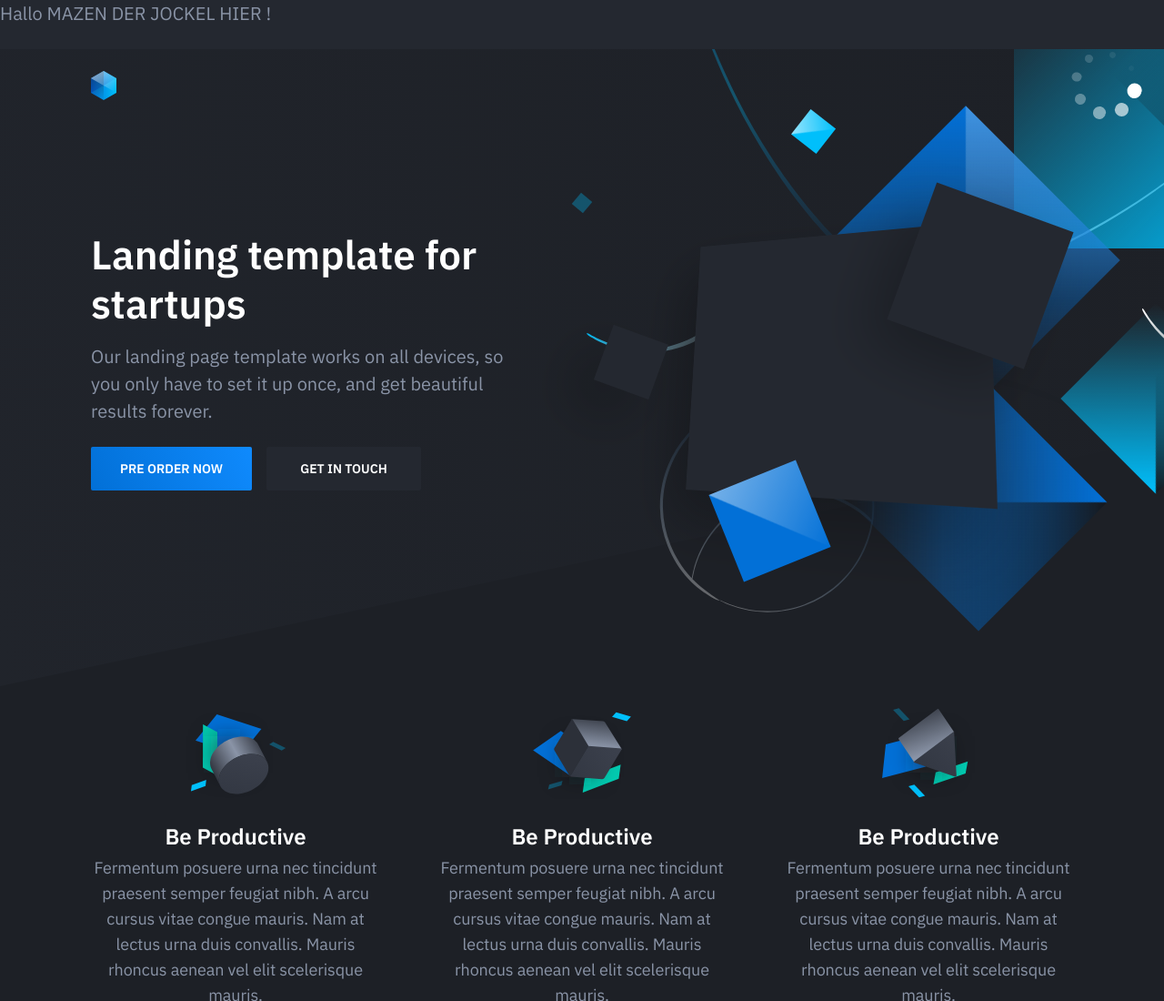
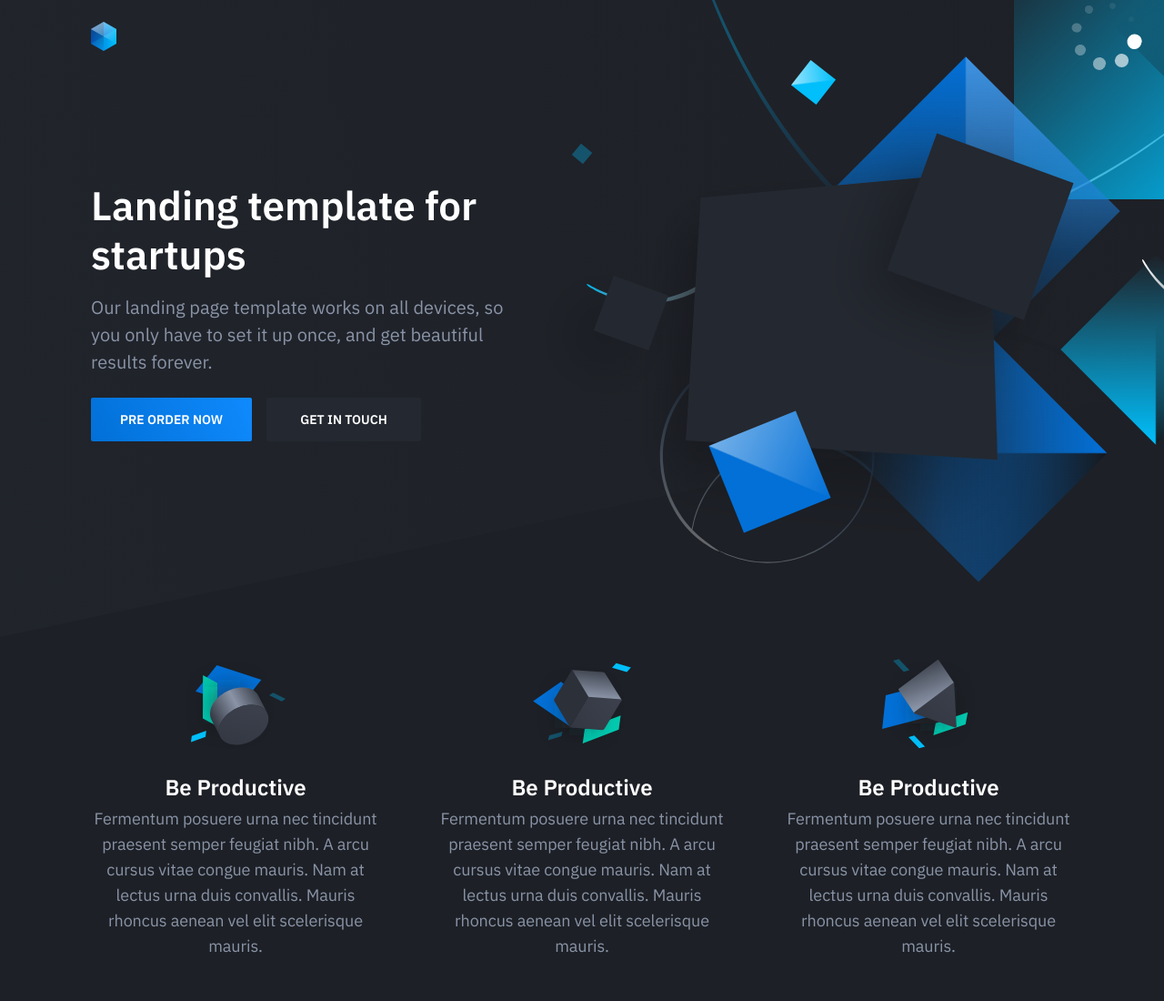
Before and after one commit to MAZENw0w/codemassel.github.io, a plain HTML site: page index.html in a window 1280 px wide. Shown: the top 1100 px of the page at 91% size. Drawn offline with nearby package versions, Linux system fonts and the light colour scheme.

Commit message:
Habe mazens gejockel wieder rausgemacht

```diff
--- a/index.html
+++ b/index.html
@@ -10,7 +10,6 @@
 	<script src="https://unpkg.com/animejs@3.0.1/lib/anime.min.js"></script>
     <script src="https://unpkg.com/scrollreveal@4.0.0/dist/scrollreveal.min.js"></script>
 </head>
-<p>Hallo MAZEN DER JOCKEL HIER !</p>
 <body class="is-boxed has-animations">
     <div class="body-wrap">
         <header class="site-header">
```
